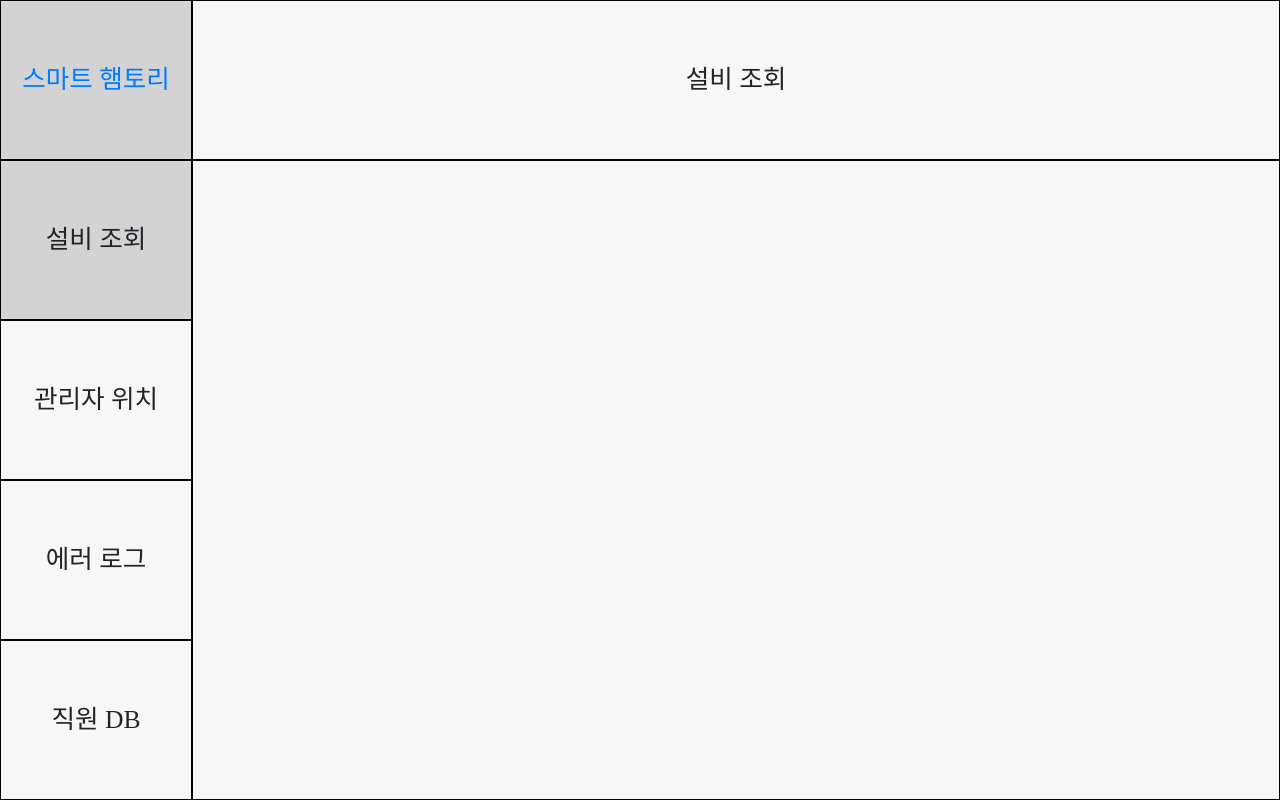
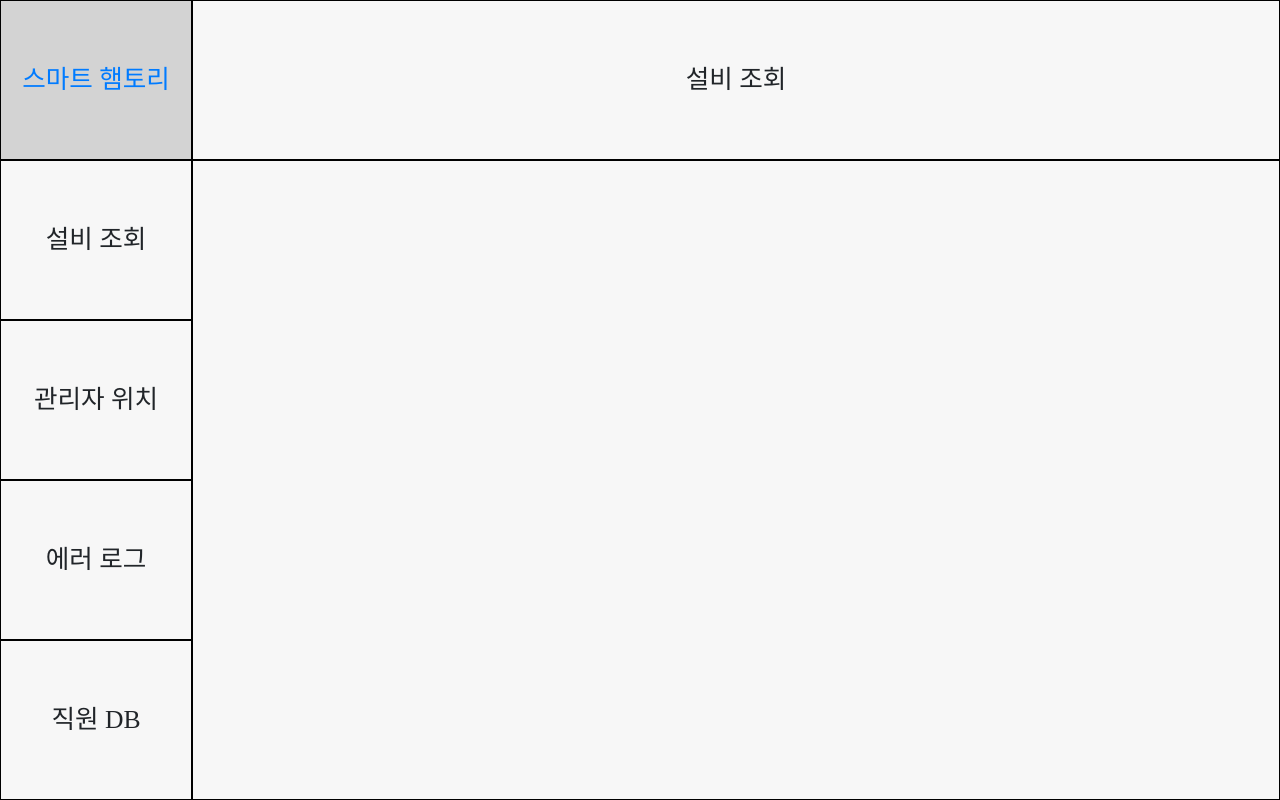
Before and after one commit to MinGyu2/djangoProject, a Django app: page /apps/ in a window 1280 px wide. Run offline with Django 3.2, Linux system fonts and the light colour scheme; data that the repository does not hold is empty; some libraries are stand-ins or nearby versions; some web fonts are replaced.

Commit message:
mainsite 수정 실험삼아

```diff
--- a/apps/templates/mainsite.html
+++ b/apps/templates/mainsite.html
@@ -17,7 +17,7 @@
                 {% if menu != select_menu %}
                     <div class="menu_container" onclick="location.href='{% url 'detail' num=n %}'" ><a>{{ menu }}</a></div>
                 {% else %}
-                    <div class="menu_container_selected" ><a>{{ menu }}</a></div>
+                    <div class="menu_container" ><a>{{ menu }}</a></div>
                 {% endif %}
             {% endfor %}
 {#            <div class="menu_container" ><a>설비 조회</a></div>#}
```
